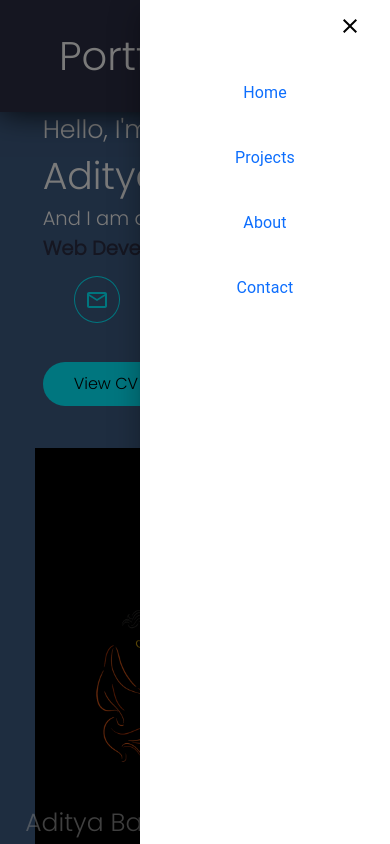
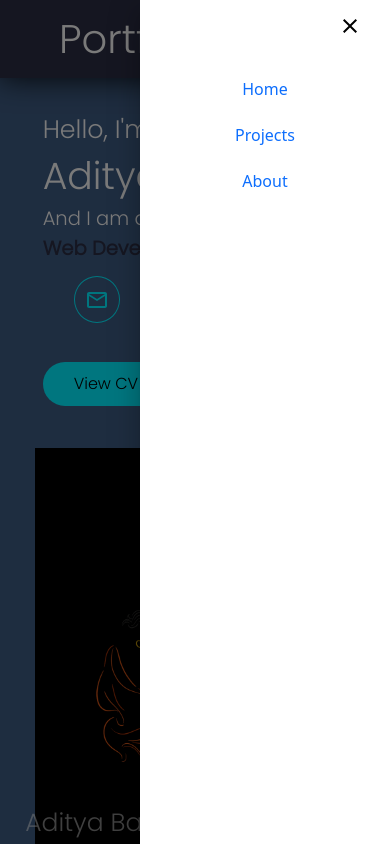
Before and after one commit to adityababerwal/portfolio, a React (Create React App) app: page / in a window 390 px wide. Both pictures are taken after a click on the button 341 px from the left and 56 px from the top of the page. Shown: the top 844 px of the page. Built offline with nearby package versions, Linux system fonts and the light colour scheme.

Commit message:
About page remains only

```diff
--- a/src/components/ContactMe/Contact.css
+++ /dev/null
@@ -1,4 +0,0 @@
-#ContactMe {
-  margin-bottom: 100px;
-  border: 10px solid white;
-}
--- a/src/components/Header/HamburgDrawer.css
+++ b/src/components/Header/HamburgDrawer.css
@@ -1,5 +1,8 @@
 .drawerLinks {
   margin: 1rem;
+  display: flex;
+  flex-direction: column;
+  row-gap: 5px;
 }
 
 .listItem {
--- a/src/components/Header/HamburgDrawer.js
+++ b/src/components/Header/HamburgDrawer.js
@@ -38,18 +38,16 @@ export default function TemporaryDrawer({Pages}) {
         <CloseIcon/>
       </Button>
       </div>
-      <List className='drawerLinks'>
+      <div className='drawerLinks'>
         {
           Pages.map((Page) => (
-            <ListItem>
-              <ListItemText className='listItem'>
-                <a href={`#${Page}`}>{Page}</a>
-              </ListItemText>
-            </ListItem>
+            <a href={`#${Page}`} className='listItem'>
+                {Page}
+            </a>
             )
           )
         }
-      </List>
+      </div>
     </Box>
   );
 
@@ -61,7 +59,7 @@ export default function TemporaryDrawer({Pages}) {
           style={{color: 'white', fontSize: '20px'}}
           >
           <MenuIcon/>
-          </Button>
+        </Button>
           <Drawer
             anchor={'right'}
             open={state['right']}
--- a/src/components/Header/Header.css
+++ b/src/components/Header/Header.css
@@ -10,6 +10,22 @@
   width: 100%;
   z-index: 100;
   height: 7rem;
+}
+
+@media (max-width: 1200px) {
+  .header {
+    height: 10vw;
+  }
+}
+@media (max-width: 900px) {
+  .header {
+    height: 13vw;
+  }
+}
+@media (max-width: 500px) {
+  .header {
+    height: 20vw;
+  }
 }
 
 .header ul {
--- a/src/components/Header/Header.js
+++ b/src/components/Header/Header.js
@@ -4,7 +4,7 @@ import HamBurgDrawer from './HamburgDrawer.js';
 
 const Header = () => {
 
-  const Pages = ["Home", "Projects", "About", "Contact"];
+  const Pages = ["Home", "Projects", "About"];
 
 
   return (
--- a/src/components/Home/Home.css
+++ b/src/components/Home/Home.css
@@ -1,13 +1,12 @@
 #Home {
   color: whitesmoke;
-  height: 100vh;
   display: flex;
   justify-content: center;
   align-items: center;
-  overflow-y: auto;
+  height: 100vh;
 }
 
-.container {
+#Home > .container {
   display: flex;
   justify-content: space-between;
   flex-wrap: wrap;
@@ -17,7 +16,7 @@
   #Home {
     height: unset;
   }
-  .container {
+  #Home > .container {
     flex-direction: column;
     align-items: center;
     margin-top: 13vh;
```
Also changed, not shown: src/components/About/About.css (added, +21 -0 lines), src/components/About/About.js (added, +32 -0 lines), src/components/ContactMe/Contact.js (deleted, +0 -12 lines).
